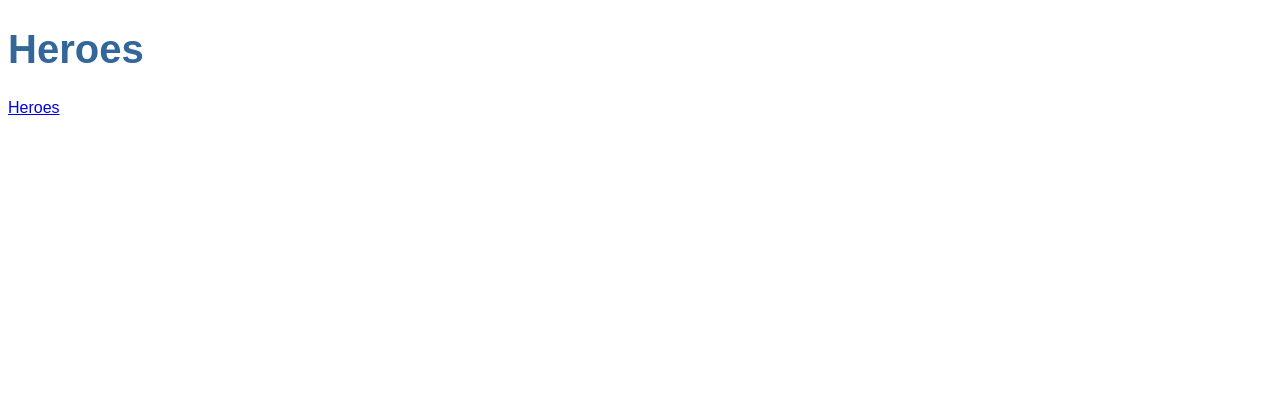
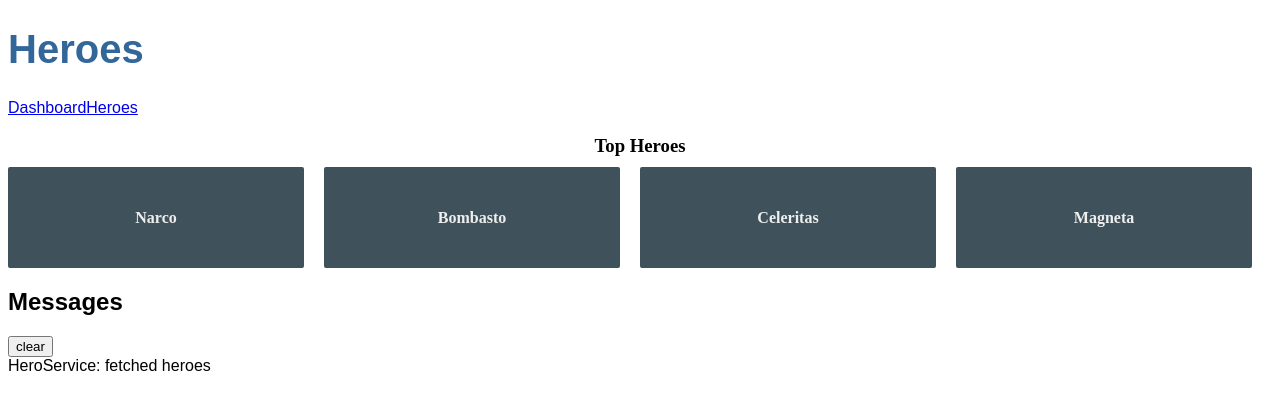
Before and after one commit to joeAlpha/angularTutorial, an Angular app in the folder app/: page /dashboard in a window 1280 px wide. Before the commit this address led to /. Shown: the top 410 px of the page. Built offline with nearby package versions, Linux system fonts and the light colour scheme.

Commit message:
Navigating to the hero details sub-topic done

```diff
--- a/app/src/app/app.component.html
+++ b/app/src/app/app.component.html
@@ -1,10 +1,7 @@
 <h1>{{title}}</h1>
-<!-- <app-heroes></app-heroes> -->
 <nav>
-    <a routerLink="/heroes">Heroes</a>
+  <a routerLink="/dashboard">Dashboard</a>
+  <a routerLink="/heroes">Heroes</a>
 </nav>
-
-<!-- Here will be place the views routed -->
 <router-outlet></router-outlet>
-
 <app-messages></app-messages>
--- a/app/src/app/app.module.ts
+++ b/app/src/app/app.module.ts
@@ -7,13 +7,15 @@ import { FormsModule } from '@angular/forms';
 import { HeroDetailComponent } from './hero-detail/hero-detail.component';
 import { MessagesComponent } from './messages/messages.component';
 import { AppRoutingModule } from './app-routing.module';
+import { DashboardComponent } from './dashboard/dashboard.component';
 
 @NgModule({
   declarations: [
     AppComponent,
     HeroesComponent,
     HeroDetailComponent,
-    MessagesComponent
+    MessagesComponent,
+    DashboardComponent
   ],
   imports: [
     BrowserModule,
--- /dev/null
+++ b/app/src/app/dashboard/dashboard.component.css
@@ -0,0 +1,63 @@
+/* DashboardComponent's private CSS styles */
+[class*='col-'] {
+    float: left;
+    padding-right: 20px;
+    padding-bottom: 20px;
+  }
+  [class*='col-']:last-of-type {
+    padding-right: 0;
+  }
+  a {
+    text-decoration: none;
+  }
+  *, *:after, *:before {
+    -webkit-box-sizing: border-box;
+    -moz-box-sizing: border-box;
+    box-sizing: border-box;
+  }
+  h3 {
+    text-align: center;
+    margin-bottom: 0;
+  }
+  h4 {
+    position: relative;
+  }
+  .grid {
+    margin: 0;
+  }
+  .col-1-4 {
+    width: 25%;
+  }
+  .module {
+    padding: 20px;
+    text-align: center;
+    color: #eee;
+    max-height: 120px;
+    min-width: 120px;
+    background-color: #3f525c;
+    border-radius: 2px;
+  }
+  .module:hover {
+    background-color: #eee;
+    cursor: pointer;
+    color: #607d8b;
+  }
+  .grid-pad {
+    padding: 10px 0;
+  }
+  .grid-pad > [class*='col-']:last-of-type {
+    padding-right: 20px;
+  }
+  @media (max-width: 600px) {
+    .module {
+      font-size: 10px;
+      max-height: 75px; }
+  }
+  @media (max-width: 1024px) {
+    .grid {
+      margin: 0;
+    }
+    .module {
+      min-width: 60px;
+    }
+  }
--- /dev/null
+++ b/app/src/app/dashboard/dashboard.component.html
@@ -0,0 +1,9 @@
+<h3>Top Heroes</h3>
+<div class="grid grid-pad">
+  <a *ngFor="let hero of heroes" class="col-1-4"
+    routerLink="/detail/{{hero.id}}">
+  <div class="module hero">
+    <h4>{{hero.name}}</h4>
+  </div>
+</a>
+</div>
--- /dev/null
+++ b/app/src/app/dashboard/dashboard.component.ts
@@ -0,0 +1,23 @@
+import { Component, OnInit } from '@angular/core';
+import { Hero } from '../heroes/hero';
+import { HeroService } from '../hero.service';
+
+@Component({
+  selector: 'app-dashboard',
+  templateUrl: './dashboard.component.html',
+  styleUrls: [ './dashboard.component.css' ]
+})
+export class DashboardComponent implements OnInit {
+  heroes: Hero[] = [];
+
+  constructor(private heroService: HeroService) { }
+
+  ngOnInit() {
+    this.getHeroes();
+  }
+
+  getHeroes(): void {
+    this.heroService.getHeroes()
+      .subscribe(heroes => this.heroes = heroes.slice(1, 5));
+  }
+}
--- a/app/src/app/heroes/heroes.component.html
+++ b/app/src/app/heroes/heroes.component.html
@@ -7,9 +7,9 @@
  -->
 <h2>My Heroes</h2>
 <ul class="heroes">
-  <li *ngFor="let hero of heroes" (click)="onSelect(hero)" [class.selected]="hero === selectedHero">
-    <span class="badge">{{hero.id}}</span> {{hero.name}}
+  <li *ngFor="let hero of heroes">
+    <a routerLink="/detail/{{hero.id}}">
+      <span class="badge">{{hero.id}}</span> {{hero.name}}
+    </a>
   </li>
 </ul>
-
-<app-hero-detail [hero]="selectedHero"></app-hero-detail>
--- a/app/src/app/heroes/heroes.component.ts
+++ b/app/src/app/heroes/heroes.component.ts
@@ -9,31 +9,18 @@ import { MessageService } from '../message.service';
   templateUrl: './heroes.component.html',
   styleUrls: ['./heroes.component.css']
 })
+
 export class HeroesComponent implements OnInit {
-
-  selectedHero: Hero;
   heroes: Hero[];
 
-  // Injection of the service
-  constructor(
-    private heroService: HeroService,
-    private messageService: MessageService
-    ) { }
+  constructor(private heroService: HeroService) { }
 
-  ngOnInit(): void {
+  ngOnInit() {
     this.getHeroes();
   }
 
-  // Responds to click event in the template
-  onSelect(hero: Hero): void {
-    this.selectedHero = hero;
-    this.messageService.add(`HeroesComponent: Selected hero id=${hero.id}`);
-  }
-
-  // Retrieves all heroes from the service injected
   getHeroes(): void {
     this.heroService.getHeroes()
-      // Critical: asynchronys response from the server
-      .subscribe(heroes => this.heroes = heroes);
+    .subscribe(heroes => this.heroes = heroes);
   }
 }
```
Also changed, not shown: app/src/app/app-routing.module.ts (+8 -1 lines), 1 other file (tests, documents, lock files or other folders).
